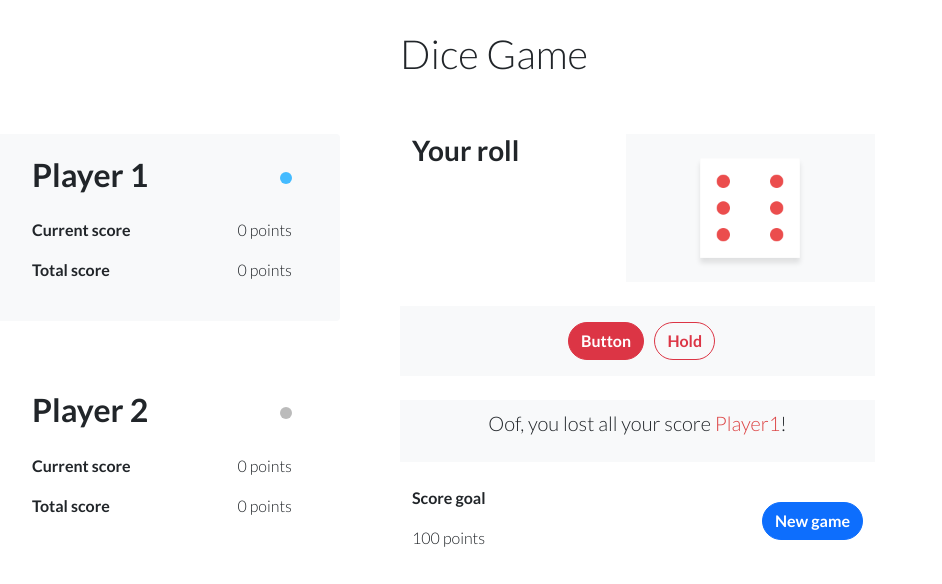
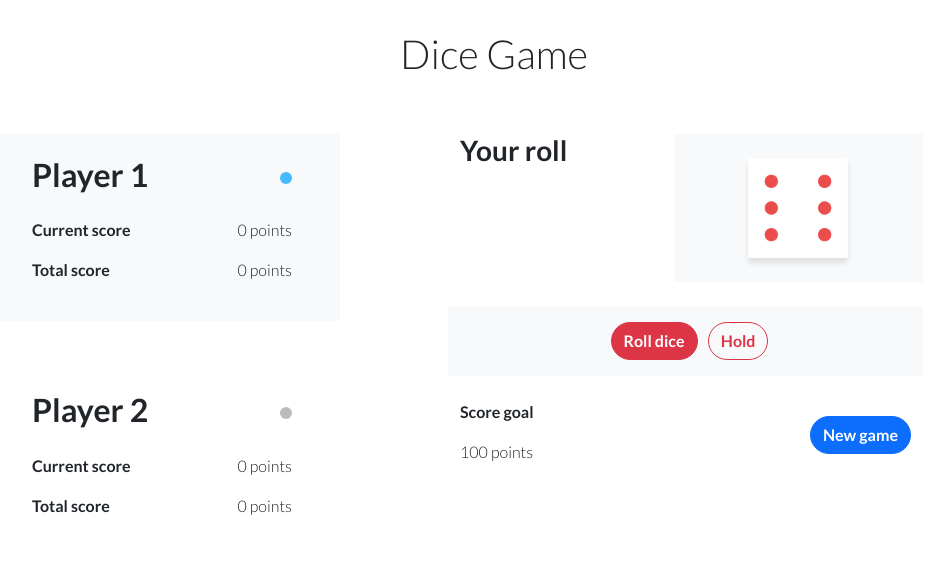
Before and after one commit to fabienjaegle/dice-game, a plain HTML site: page index.html in a window 1280 px wide. Shown: the whole page, without its empty margins (146-1088 px from the left). Drawn offline with nearby package versions, Linux system fonts and the light colour scheme.

Commit message:
[WIP] Init fields with script.js

```diff
--- a/index.html
+++ b/index.html
@@ -18,7 +18,7 @@
                 <div class="bg-light rounded">
                     <div class="player-inner">
                         <div class="row">
-                            <div class="col"><h2 class="pb-3 bold">Player 1</h2></div>
+                            <div class="col"><h2 id="name-1" class="pb-3 bold">Player X</h2></div>
                             <div class="col mt-3 text-end"><span class="dot active"></span></div>
                         </div>
                         <div class="row">
@@ -34,7 +34,7 @@
                 <div class="mt-5">
                     <div class="player-inner">
                         <div class="row">
-                            <div class="col"><h2 class="pb-3 bold">Player 2</h2></div>
+                            <div class="col"><h2 id="name-2" class="pb-3 bold">Player X</h2></div>
                             <div class="col mt-3 text-end"><span class="dot"></span></div>
                         </div>
                         <div class="row">
@@ -48,8 +48,8 @@
                     </div>
                 </div>
             </div>
-            <div class="col-5">
-                <div class="pt-5">
+            <div class="col-5 m-5">
+                <div>
                     <div class="row">
                         <div class="col"><h3 class="bold">Your roll</h3></div>
                         <div class="col p-4 text-center bg-light"><img src="img/dice-6.png" alt="Dice" class="dice" id="dice-1"/></div>
@@ -58,15 +58,15 @@
                 <div class="pt-4">
                     <div class="row">
                         <div class="bg-light text-center p-2">
-                            <button class="btn btn-danger m-2" type="submit">Button</button>
+                            <button class="btn btn-danger m-2" type="submit">Roll dice</button>
                             <button type="button" class="btn btn-outline-danger">Hold</button>
                         </div>
                     </div>
                 </div>
-                <div class="pt-4">
+                <div id="lost-round" class="pt-4">
                     <div class="row">
-                        <div class="bg-light text-center p-2">
-                            <p class="lead">Oof, you lost all your score <span class="red">Player1</span>!</p>
+                        <div class="col bg-light text-center p-2">
+                            <p class="mt-3">Oof, you lost all your score <span id="current-player" class="red">Player1</span>!</p>
                         </div>
                     </div>
                 </div>
@@ -75,7 +75,7 @@
                         <div class="col">
                             <div class="row">
                                 <p class="bold">Score goal</p>
-                                <p>100 points</p>
+                                <p><span id="goal">xxx</span> points</p>
                             </div>
                         </div>
                         <div class="col mt-3 text-end">
--- a/script.js
+++ b/script.js
@@ -0,0 +1,14 @@
+const GOAL_SCORE = 100;
+const PLAYER_1 = 'Player 1';
+const PLAYER_2 = 'Player 2';
+
+init();
+
+function init() {
+    document.getElementById('goal').textContent = GOAL_SCORE;
+
+    document.querySelector('#name-1').textContent = PLAYER_1;
+    document.querySelector('#name-2').textContent = PLAYER_2;
+
+    document.getElementById('lost-round').style.display = 'none';
+}
```
